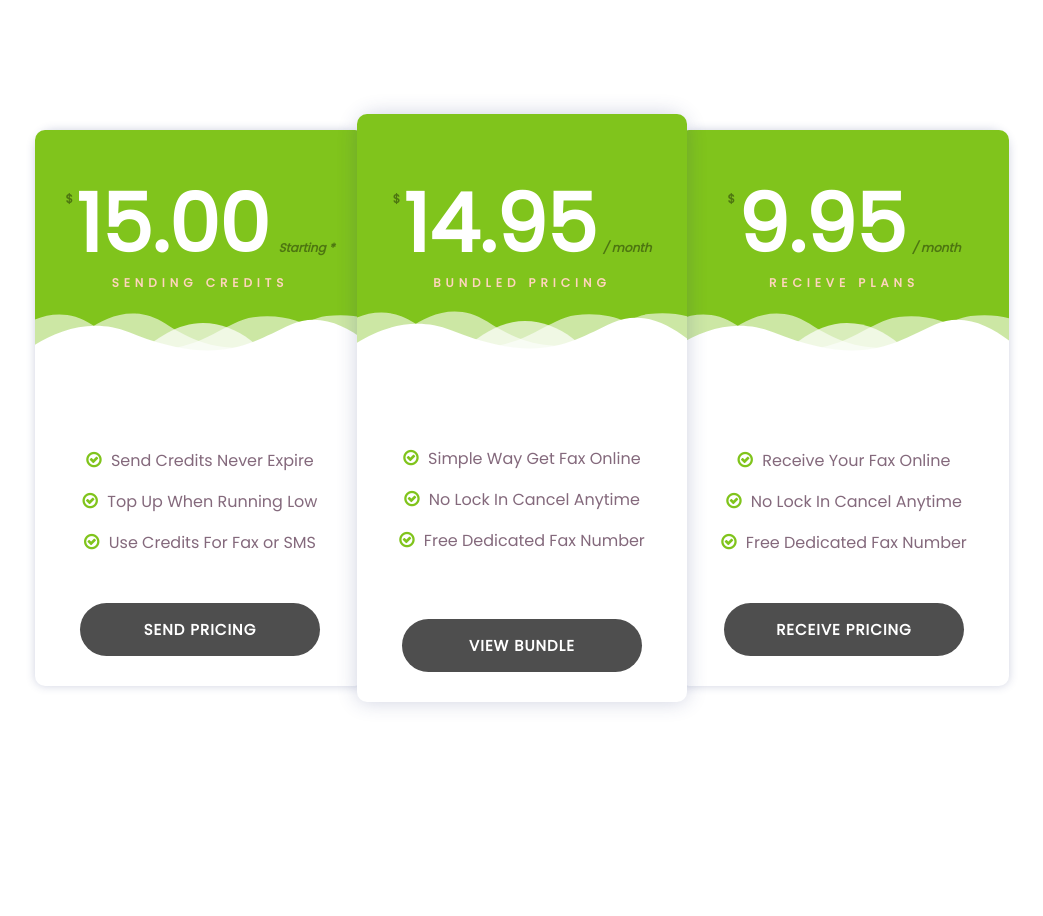
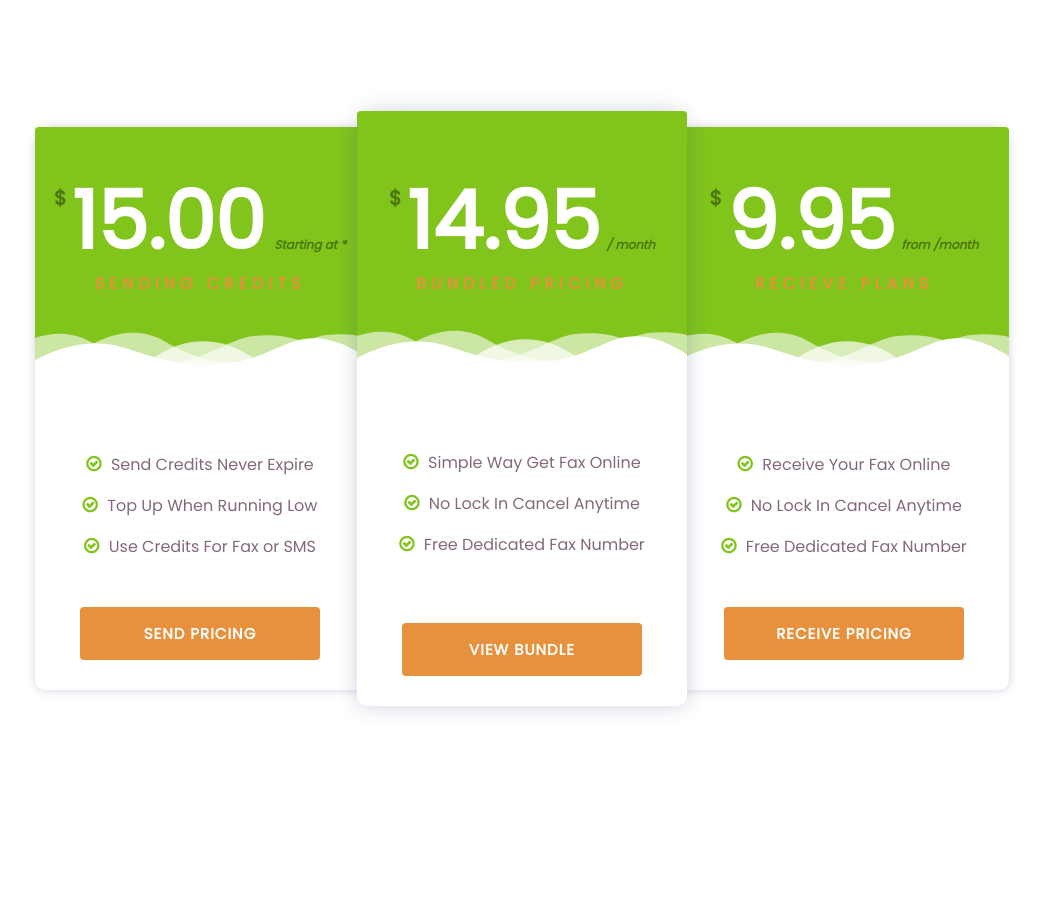
Before and after one commit to therana/therana.github.io, a PHP site: page /PricingTable/index.html in a window 1280 px wide. Shown: the top 916 px of the page, without its empty margins (118-1161 px from the left). Run offline with PHP 8.4, Linux system fonts and the light colour scheme.

Commit message:
updated table

```diff
--- a/PricingTable/css/component.css
+++ b/PricingTable/css/component.css
@@ -100,7 +100,7 @@
 }
 
 .pricing--palden .pricing__deco {
-	border-radius: 10px 10px 0 0;
+	border-radius: 4px;
 	background: #80C41C;
 	padding: 4em 0 9em;
 	position: relative;
@@ -111,7 +111,7 @@
 	bottom: 0;
 	left: 0;
 	width: 100%;
-	height: 160px;
+	height: 140px;
 }
 
 .pricing--palden .pricing__item--featured .pricing__deco {
@@ -119,11 +119,11 @@
 }
 
 .pricing--palden .pricing__title {
-	font-size: 0.75em;
+	font-size: 1em;
 	margin: 0;
 	text-transform: uppercase;
 	letter-spacing: 5px;
-	color: #ffd5bd;
+	color: #e8913c;
 }
 
 .pricing--palden .deco-layer {
@@ -155,7 +155,7 @@
 }
 
 .pricing--palden .pricing__currency {
-	font-size: 0.15em;
+	font-size: 0.25em;
 	vertical-align: top;
 	color: rgba(0,0,0,0.4);
 }
@@ -195,8 +195,8 @@
 	margin: auto 3em 2em 3em;
 	padding: 1em 2em;
 	color: #fff;
-	border-radius: 30px;
-	background: #4E4E4E;
+	border-radius: 4px;
+	background:  #e8913c;
 	-webkit-transition: background-color 0.3s;
 	transition: background-color 0.3s;
 	font-size: 15px;
--- a/PricingTable/index.html
+++ b/PricingTable/index.html
@@ -31,7 +31,7 @@
                             <path class="deco-layer deco-layer--4" fill="#FFFFFF" d="M-34.667,62.998c0,0,56-45.667,120.316-27.839C167.484,57.842,197,41.332,232.286,30.428
     c53.07-16.399,104.047,36.903,104.047,36.903l1.333,36.667l-372-2.954L-34.667,62.998z" />
                         </svg>
-                        <div class="pricing__price"><span class="pricing__currency"> $ </span>15.00<span class="pricing__period"> Starting *</span></div>
+                        <div class="pricing__price"><span class="pricing__currency"> $ </span>15.00<span class="pricing__period"> Starting at *</span></div>
                         <h3 class="pricing__title">SENDING CREDITS</h3>
                     </div>
                     <ul class="pricing__feature-list">
@@ -77,7 +77,7 @@
                             <path class="deco-layer deco-layer--4" fill="#FFFFFF" d="M-34.667,62.998c0,0,56-45.667,120.316-27.839C167.484,57.842,197,41.332,232.286,30.428
     c53.07-16.399,104.047,36.903,104.047,36.903l1.333,36.667l-372-2.954L-34.667,62.998z" />
                         </svg>
-                        <div class="pricing__price"><span class="pricing__currency">$ </span>9.95<span class="pricing__period">/ month</span></div>
+                        <div class="pricing__price"><span class="pricing__currency">$ </span>9.95<span class="pricing__period">from /month</span></div>
                         <h3 class="pricing__title">RECIEVE PLANS</h3>
                     </div>
                     <ul class="pricing__feature-list">
```
